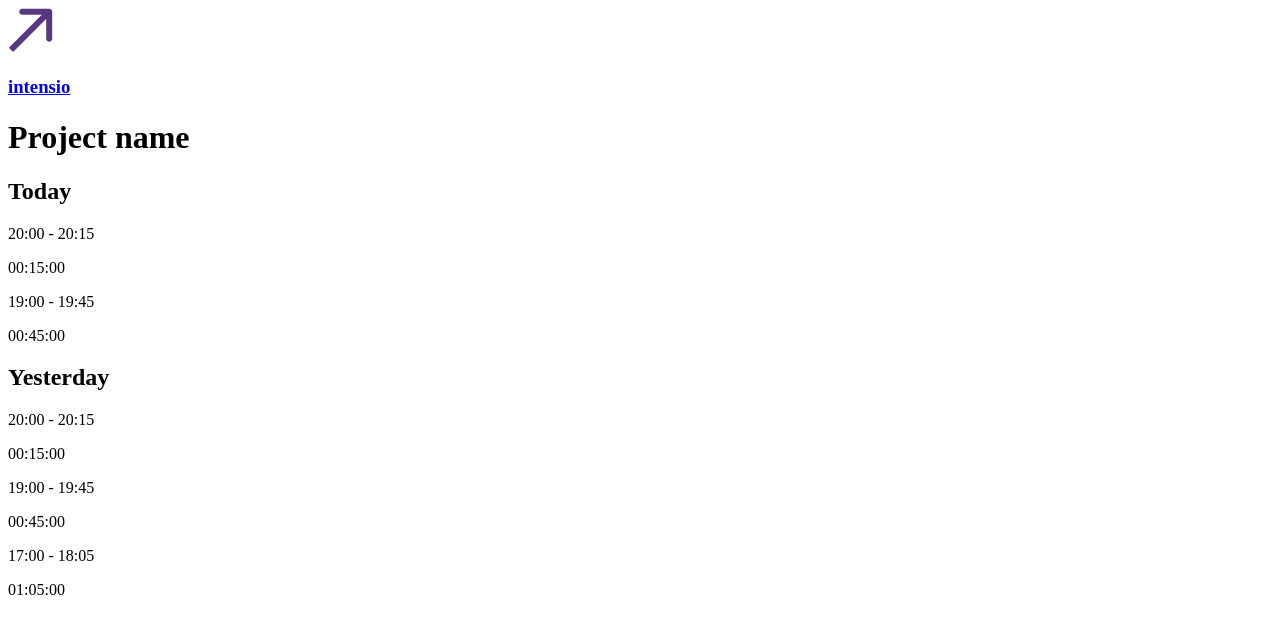
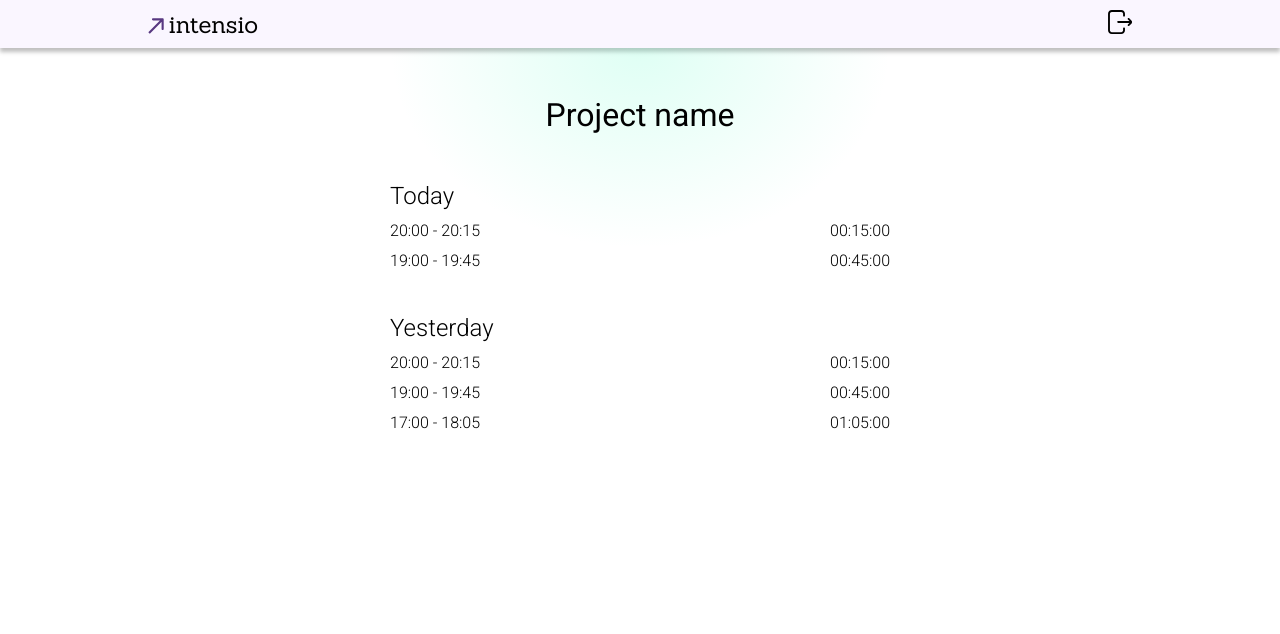
Before and after one commit to shepshook/intensio, a plain HTML site: page details.html in a window 1280 px wide. Drawn offline with Linux system fonts and the light colour scheme.

Commit message:
Add styles for details page

```diff
--- a/details.html
+++ b/details.html
@@ -1,45 +1,59 @@
 <!DOCTYPE html>
 <html>
+
 <head>
     <meta charset="UTF-8">
     <title>Intensio</title>
     <link rel="icon" href="res/logo.svg" type="image/svg">
+    <link rel="preconnect" href="https://fonts.gstatic.com">
+    <link href="https://fonts.googleapis.com/css2?family=Roboto:wght@300;400&family=Sanchez&display=swap"
+        rel="stylesheet">
+    <link href="styles/shared.css" rel="stylesheet">
+    <link href="styles/details.css" rel="stylesheet">
 </head>
+
 <body>
-    <nav>
-        <a href="#">
-            <img src="res/logo.svg" alt="">
-            <h3 class="logo">intensio</h3>
-        </a>
-    </nav>
+    <header class="header">
+        <div class="container">
+            <a href="index.html" class="logotype">
+                <img src="res/logo.svg" alt="">
+                <span>intensio</span>
+            </a>
+            <!-- <href> is placed here temporarily, will be changed with js auth logics -->
+            <a class="logout" href="auth.html">
+                <img src="res/logout.svg" alt="Log Out">
+            </a>
+        </div>
+    </header>
     <main class="project-details">
         <h1>Project name</h1>
         <section>
             <h2>Today</h2>
             <div>
-                <p>20:00 - 20:15</p>
-                <p>00:15:00</p>
+                <span><time>20:00</time> - <time>20:15</time></span>
+                <time>00:15:00</time>
             </div>
             <div>
-                <p>19:00 - 19:45</p>
-                <p>00:45:00</p>
+                <span><time>19:00</time> - <time>19:45</time></span>
+                <time>00:45:00</time>
             </div>
         </section>
         <section>
             <h2>Yesterday</h2>
             <div>
-                <p>20:00 - 20:15</p>
-                <p>00:15:00</p>
+                <span><time>20:00</time> - <time>20:15</time></span>
+                <time>00:15:00</time>
             </div>
             <div>
-                <p>19:00 - 19:45</p>
-                <p>00:45:00</p>
+                <span><time>19:00</time> - <time>19:45</time></span>
+                <time>00:45:00</time>
             </div>
             <div>
-                <p>17:00 - 18:05</p>
-                <p>01:05:00</p>
+                <span><time>17:00</time> - <time>18:05</time></span>
+                <time>01:05:00</time>
             </div>
         </section>
     </main>
 </body>
+
 </html>
--- /dev/null
+++ b/styles/details.css
@@ -0,0 +1,20 @@
+.project-details {
+    background: radial-gradient(50% 200px at top, rgba(127, 255, 212, 0.25), transparent);
+    max-width: 500px;
+    display: flex;
+    margin: 0 auto;
+}
+
+.project-details > h1 {
+    margin: 1.5em auto;
+}
+
+.project-details > section {
+    margin-bottom: 2em;
+}
+
+.project-details > section > div {
+    display: flex;
+    justify-content: space-between;
+    margin: 0.7em 0;
+}
--- a/styles/shared.css
+++ b/styles/shared.css
@@ -7,6 +7,69 @@
 html, body {
     margin: 0;
     padding: 0;
+}
+
+main {
+    flex-direction: column;
+}
+
+h1 {
+    font-weight: 400;
+    margin: 0;
+}
+
+h2 {
+    margin: 0;
+}
+
+.header {
+    overflow: hidden;
+    background-color: #FAF6FF;
+    height: 3em;
+    box-shadow: 0 4px 4px rgba(0, 0, 0, 0.25);
+}
+
+.header > div {
+    justify-content: space-between;
+    align-items: center;
+    height: 100%
+}
+
+.header .logotype {
+    text-decoration: none;
+    display: flex;
+    justify-content: start;
+    align-items: center;
+}
+
+.header .logotype > img {
+    height: 1em;
+    width: auto;
+    margin: 0.2em 0.3em 0 0;
+}
+
+.header .logotype > span {
+    font-family: 'Sanchez', serif !important;
+    font-size: 1.5em;
+    color: black;
+    margin: 0;
+}
+
+.header .logout > img {
+    height: 1.5em;
+    width: auto;
+}
+
+.header .logout:hover {
+    filter: contrast(0.2)
+}
+
+.container {
+    max-width: 1000px;
+    margin-left: auto;
+    margin-right: auto;
+    display: flex;
+    padding: 1em 0.5em;
 }
 
 .text-input {
@@ -19,6 +82,7 @@ html, body {
 .text-input:focus {
     outline: none;
     border-color: black;
+    filter: drop-shadow(0 0 3px #583881)
 }
 
 button {
```
Also changed, not shown: res/logout.svg (added).
